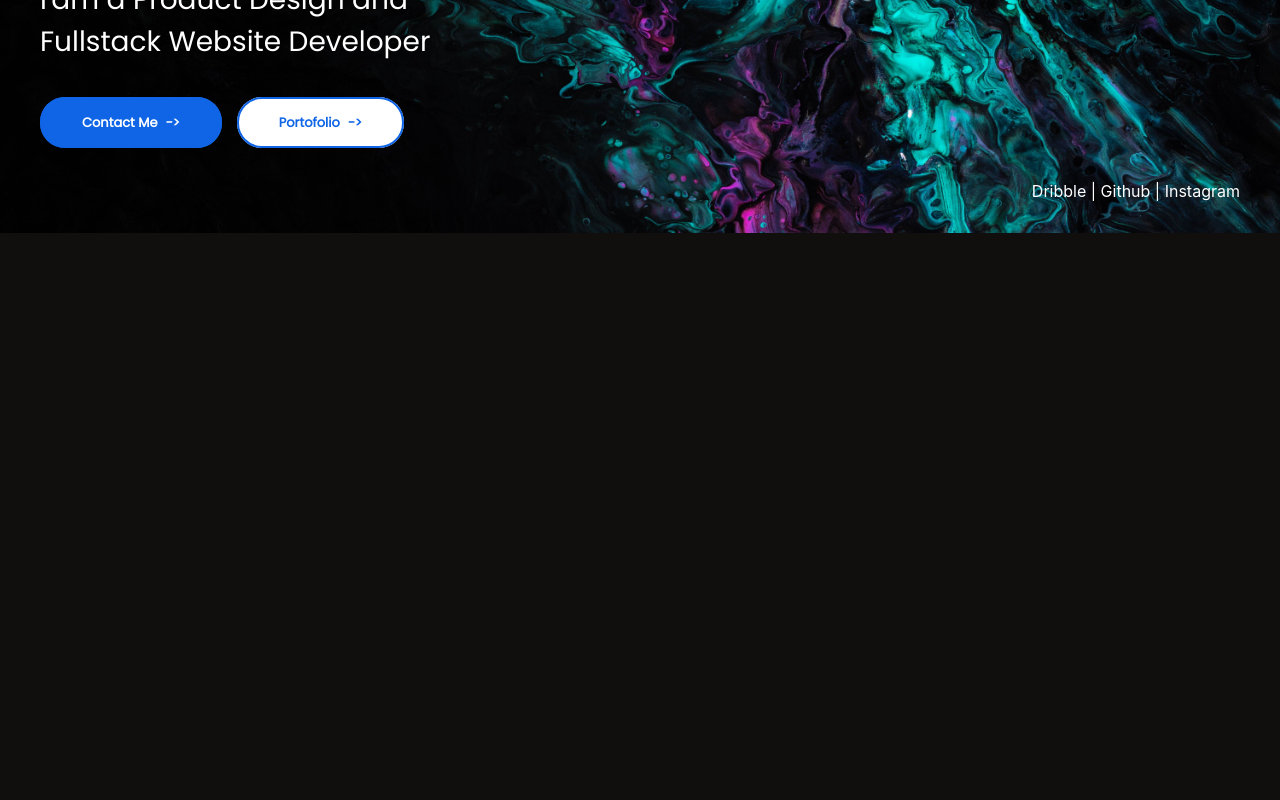
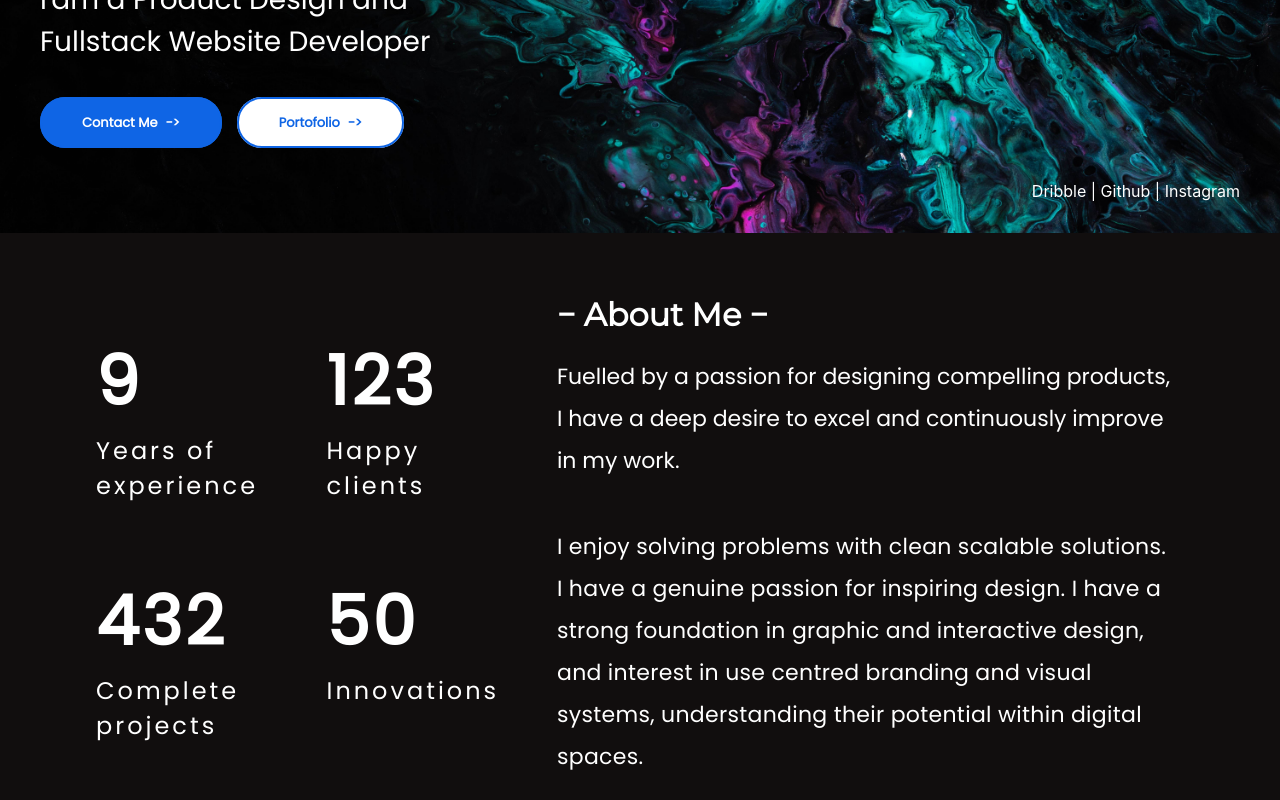
Before and after one commit to dikyriz/landing-page1, a React (Create React App) app: page / in a window 1280 px wide. Shown: the part 428-1228 px from the top of the page. Before the commit the page ends 800 px from the top, so only its background shows below. Built offline with nearby package versions, Linux system fonts and the light colour scheme.

Commit message:
update pages

```diff
--- a/src/pages/Home.js
+++ b/src/pages/Home.js
@@ -3,7 +3,8 @@ import { IconIg } from "../assets";
 
 export default function Home () {
     return (
-        <section className="section-home">
+        <section className="app-home">
+            <div className="section-home">
 
                 <h1 className="home-title">VICMAS<span className="home-title-child">DISON</span></h1>
                 <h4 className="home-title2">I'am a Product Design and<span className="home-title-child2">Fullstack Website Developer</span></h4>
@@ -16,6 +17,49 @@ export default function Home () {
                     Dribble | Github | Instagram
                 </p>
 
+            </div>
+
+            <div className="section-about">
+                <div className="about-item-header">
+                    <h1 className="about-title">&#8722; About Me &#8722;</h1>
+
+                    <p className="about-description">
+                        Fuelled by a passion for designing compelling products,
+                        I have a deep desire to excel and continuously improve
+                        in my work.
+                        <span className="about-description-child">I enjoy solving problems with clean scalable solutions.
+                        I have a genuine passion for inspiring design.
+                        I have a strong foundation in graphic and interactive design,
+                        and interest in use centred branding and visual
+                        systems, understanding their potential within digital
+                        spaces.</span>
+                    </p>
+                </div>
+
+                <div className="about-item">
+                    <h1 className="about-item-title">9
+                    <span className="about-item-description">Years of experience</span>
+                    </h1>
+
+                    <h1 className="about-item-title">123
+                    <span className="about-item-description">Happy clients</span>
+                    </h1>
+
+                </div>
+
+                <div className="about-item">
+                    <h1 className="about-item-title">432
+                    <span className="about-item-description">Complete projects</span>
+                    </h1>
+
+                    <h1 className="about-item-title">50
+                    <span className="about-item-description">Innovations</span>
+                    </h1>
+                </div>
+            </div>
+
+
         </section>
+
     );
 }
```
Lines whose indentation alone changed are shown as unchanged.
